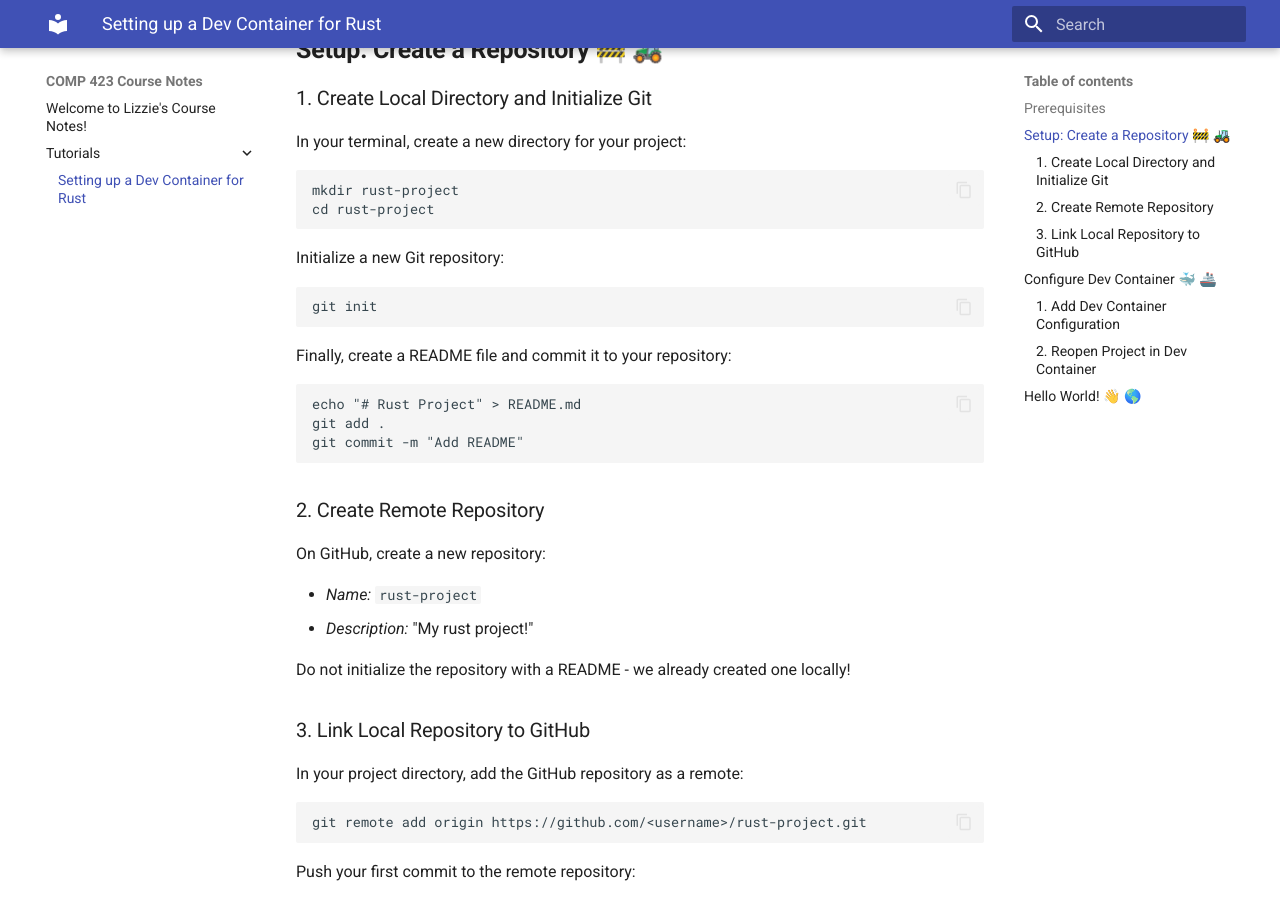
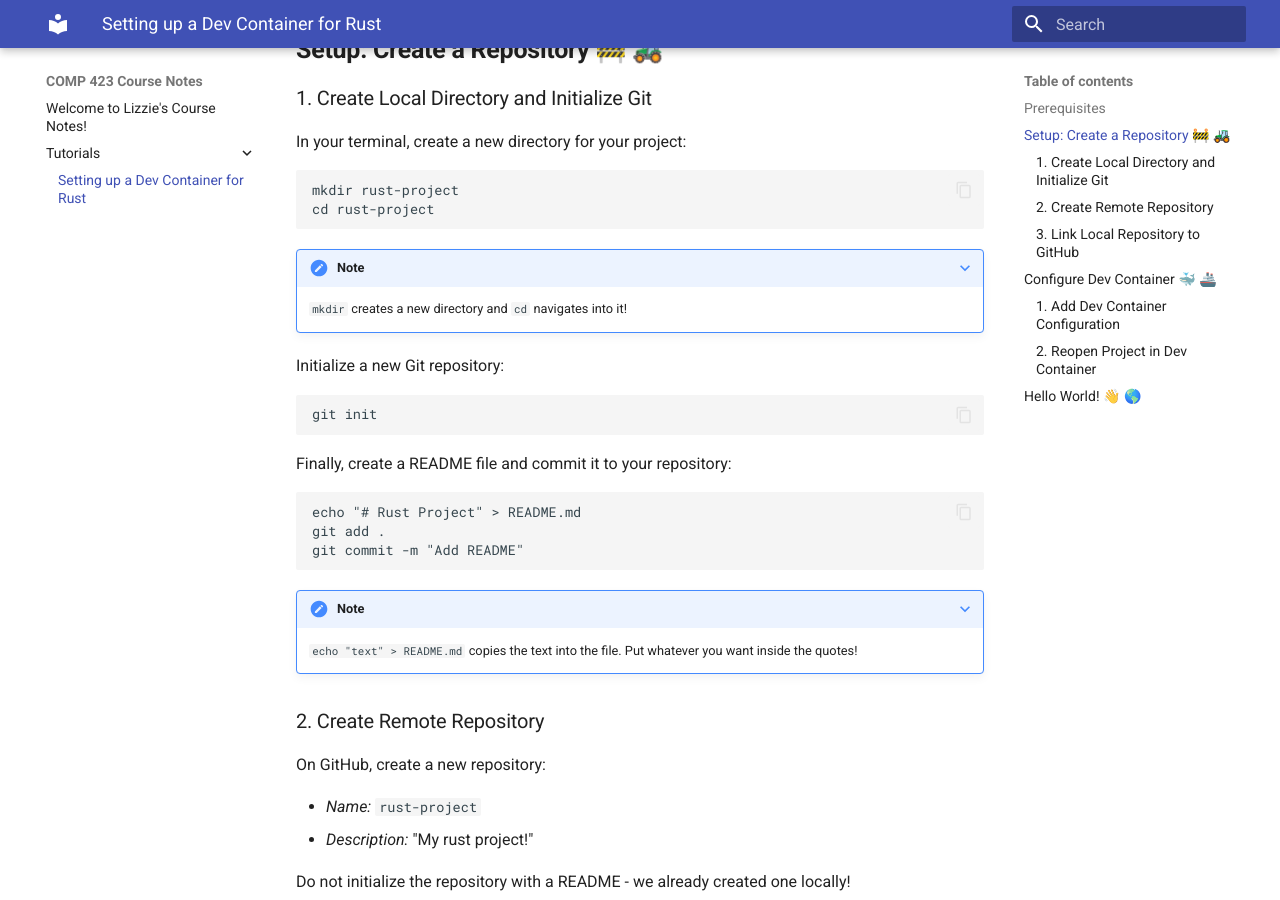
Before and after one commit to escoats/comp423-course-notes, an MkDocs documentation site: the page built from docs/tutorials/rust-setup.md, in a window 1280 px wide and 900 px high, scrolled down 607 px. Built offline with MkDocs 1.6.1 and Material for MkDocs 9.7.7, drawn with Linux system fonts in a browser that asks for light colours.

Commit message:
few more admonitions.

````diff
--- a/docs/tutorials/rust-setup.md
+++ b/docs/tutorials/rust-setup.md
@@ -24,6 +24,9 @@ mkdir rust-project
 cd rust-project
 ```
 
+???+ Note
+    `mkdir` creates a new directory and `cd` navigates into it!
+
 Initialize a new Git repository:
 ```
 git init
@@ -35,6 +38,10 @@ git add .
 git commit -m "Add README"
 
 ```
+
+???+ Note
+    `echo "text" > README.md` copies the text into the file. Put whatever you want inside the quotes!
+
 ### 2. Create Remote Repository
 On GitHub, create a new repository:
 
````
